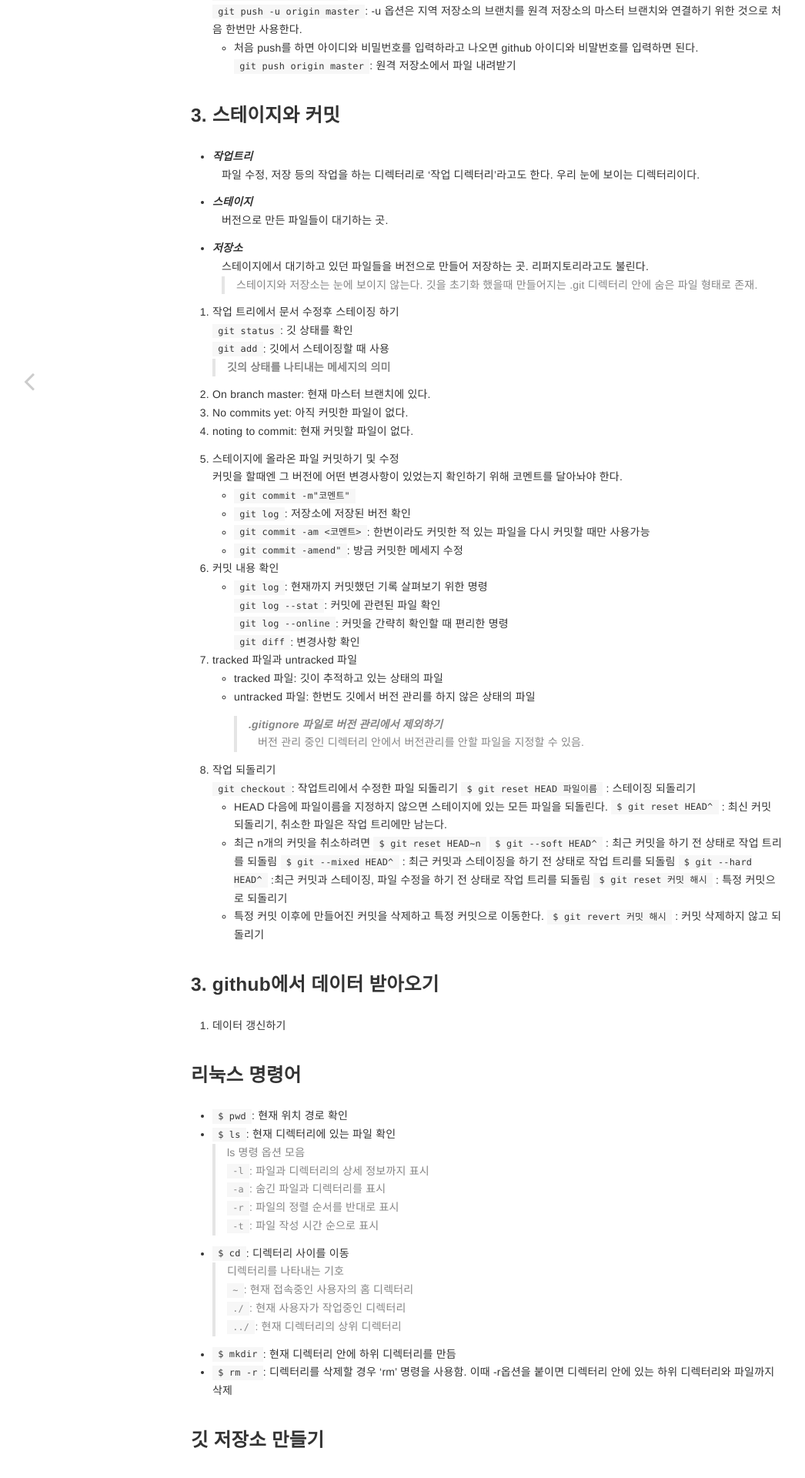
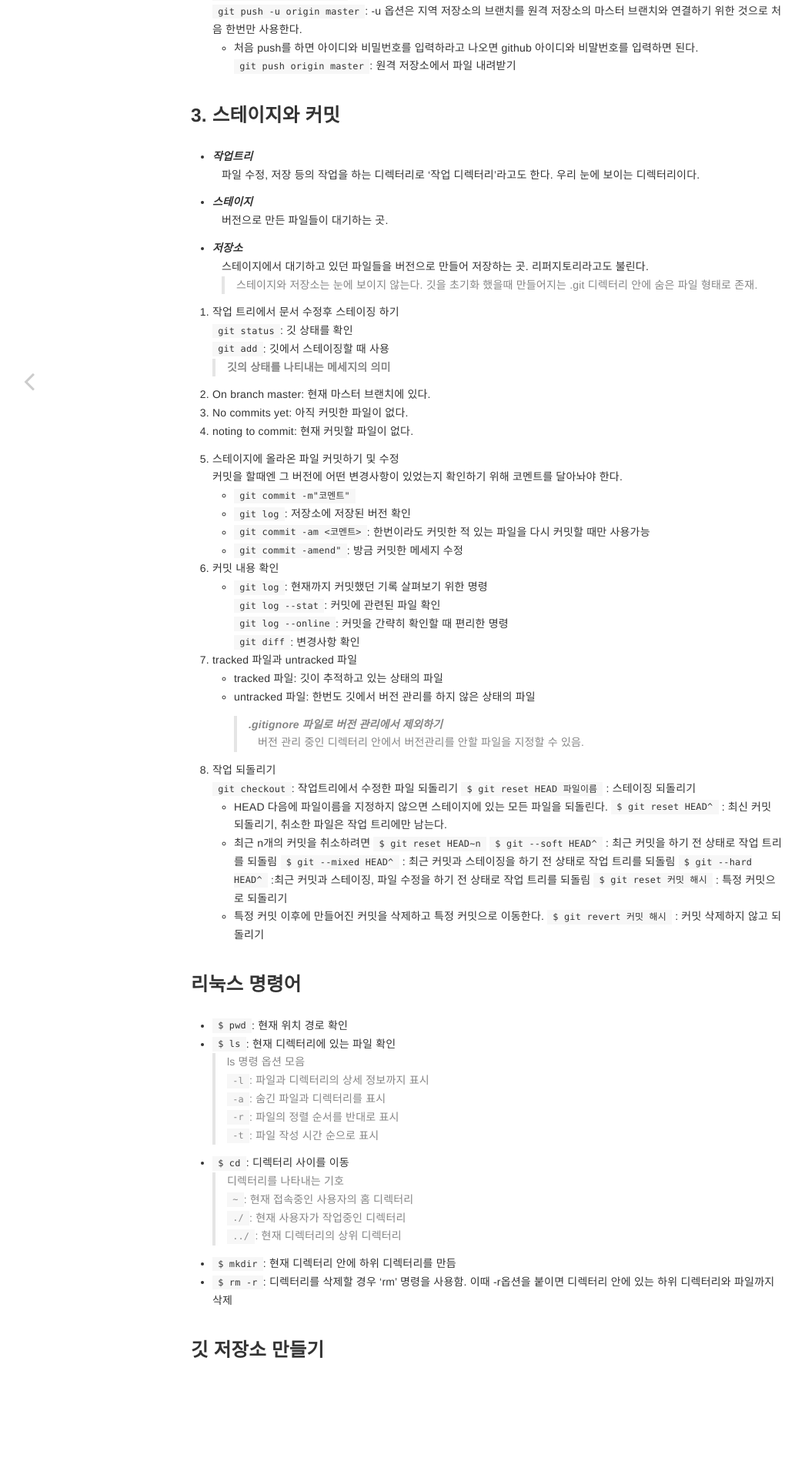
Before and after one commit to jwk061214/java_blog, a Jekyll site: the page built from _posts/2022-02-06-git.md, in a window 1280 px wide. Shown: the part 992-2912 px from the top of the page at 77% size, without its empty margins (7-1053 px from the left). Built offline with Jekyll 4.4.1, drawn with Linux system fonts in a browser that asks for light colours.

Commit message:
docs수정

````diff
--- a/_posts/2022-02-06-git.md
+++ b/_posts/2022-02-06-git.md
@@ -92,8 +92,6 @@ layout: post
 + 특정 커밋 이후에 만들어진 커밋을 삭제하고 특정 커밋으로 이동한다.
 ```$ git revert 커밋 해시``` : 커밋 삭제하지 않고 되돌리기
 
-## 3. github에서 데이터 받아오기
-1. 데이터 갱신하기
 
 
 ## 리눅스 명령어
````
